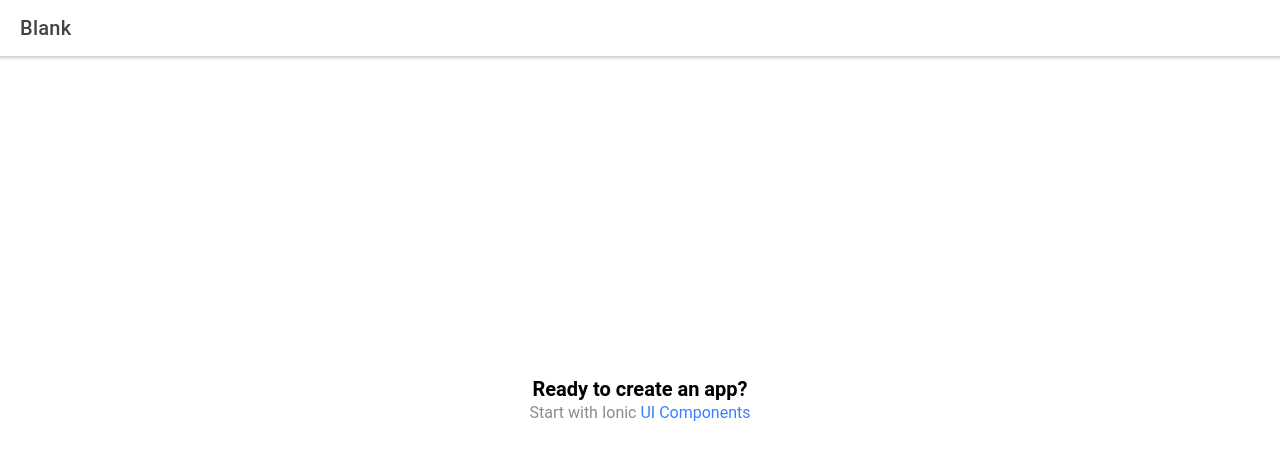
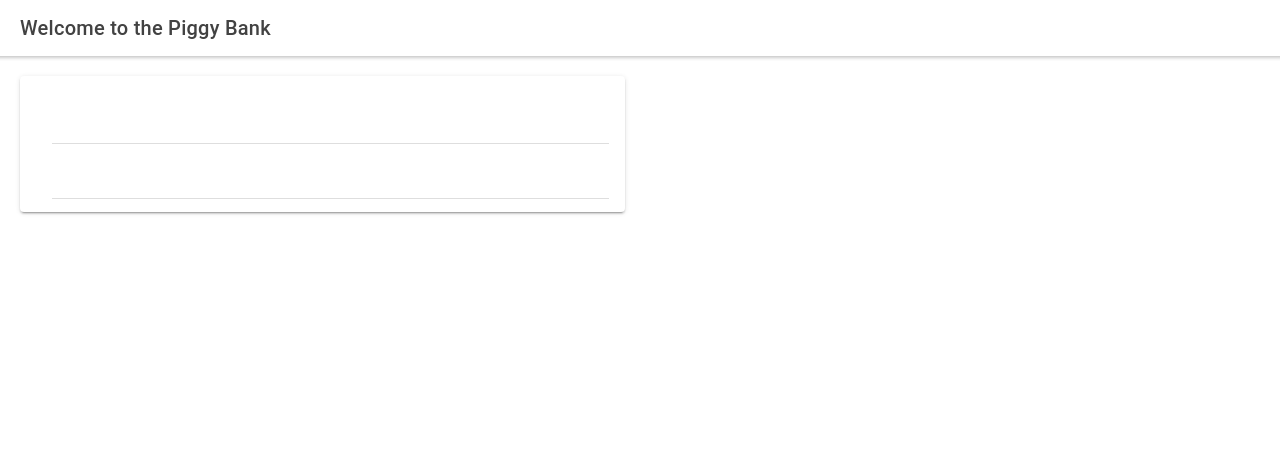
Before and after one commit to blobbyblobfish/piggy-bank, a React (Create React App) app: page /home in a window 1280 px wide. Shown: the top 460 px of the page. Built offline with nearby package versions, Linux system fonts and the light colour scheme.

Commit message:
adds home information

```diff
--- a/package.json
+++ b/package.json
@@ -3,7 +3,8 @@
   "version": "0.0.1",
   "private": true,
   "dependencies": {
-    "@capacitor/core": "2.4.2",
+    "@capacitor/core": "^2.4.2",
+    "@capacitor/ios": "^2.4.2",
     "@ionic/react": "^5.0.7",
     "@ionic/react-router": "^5.0.7",
     "@testing-library/jest-dom": "^4.2.4",
@@ -45,7 +46,7 @@
     ]
   },
   "devDependencies": {
-    "@capacitor/cli": "2.4.2"
+    "@capacitor/cli": "^2.4.2"
   },
   "description": "An Ionic project"
 }
--- a/src/pages/Home.css
+++ b/src/pages/Home.css
@@ -0,0 +1,7 @@
+body {
+    background: url(/assets/bg.jpg) no-repeat center/cover fixed;
+  }
+
+ion-content {
+    --background: none;
+  }
--- a/src/pages/Home.tsx
+++ b/src/pages/Home.tsx
@@ -1,4 +1,4 @@
-import { IonContent, IonHeader, IonPage, IonTitle, IonToolbar } from '@ionic/react';
+import { IonCard, IonCardContent, IonCardHeader, IonCardTitle, IonCol, IonContent, IonGrid, IonHeader, IonInput, IonItem, IonLabel, IonPage, IonRow, IonTitle, IonToolbar } from '@ionic/react';
 import React from 'react';
 import ExploreContainer from '../components/ExploreContainer';
 import './Home.css';
@@ -8,16 +8,32 @@ const Home: React.FC = () => {
     <IonPage>
       <IonHeader>
         <IonToolbar>
-          <IonTitle>Blank</IonTitle>
+          <IonTitle>Welcome to the Piggy Bank</IonTitle>
         </IonToolbar>
       </IonHeader>
       <IonContent fullscreen>
         <IonHeader collapse="condense">
           <IonToolbar>
-            <IonTitle size="large">Blank</IonTitle>
+            <IonTitle size="large">Welcome to the Piggy Bank</IonTitle>
           </IonToolbar>
         </IonHeader>
-        <ExploreContainer />
+        {/* <ExploreContainer /> */}
+        <IonGrid>
+          <IonRow>
+            <IonCol size-md="6">
+                <IonCard>
+                  <IonCardContent>
+                    <IonItem>
+                      <IonLabel position="floating"> Sign up </IonLabel>
+                    </IonItem>
+                    <IonItem>
+                      <IonLabel position="floating"> Log in </IonLabel>
+                    </IonItem>
+                  </IonCardContent>
+                </IonCard>
+            </IonCol>
+          </IonRow>
+        </IonGrid>
       </IonContent>
     </IonPage>
   );
```
Also changed, not shown: 41 other files (tests, documents, lock files or other folders).
